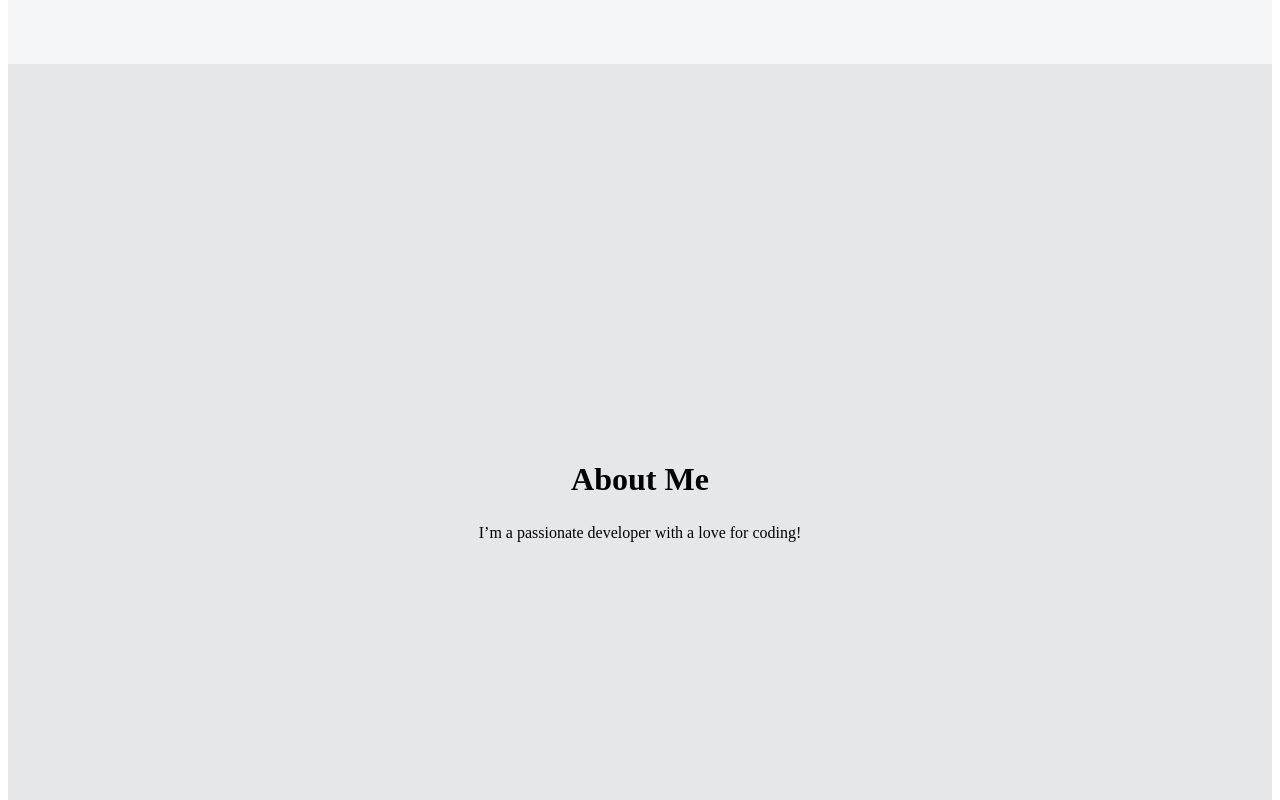
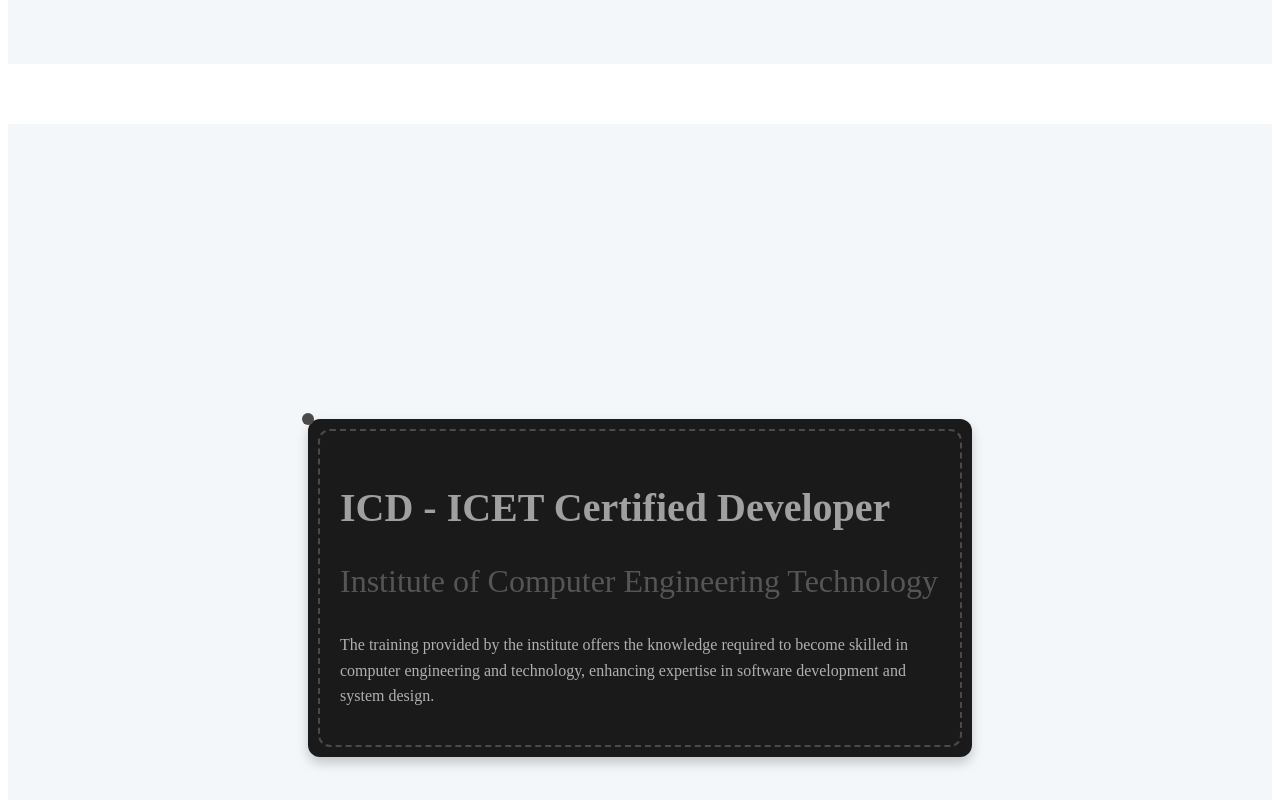
Before and after one commit to ErandaRandikaRox/my-portfolio, a React (Create React App) app: page / in a window 1280 px wide. Shown: the part 2720-3520 px from the top of the page. Built offline with nearby package versions, Linux system fonts and the light colour scheme.

Commit message:
update about me page

```diff
--- a/src/components/AboutMe.css
+++ b/src/components/AboutMe.css
@@ -1,24 +1,159 @@
-#about {
-    min-height: 100vh; /* Full viewport height */
+.certification {
+  min-height: 100vh;
   display: flex;
   align-items: center;
   justify-content: center;
-    background-color: #e5e7eb; /* Slightly darker gray */
-    text-align: center;
-    padding: 2rem;
+  background-color: #f4f7fa; /* Light gray background, matching your portfolio */
+  padding: 4rem 2rem 2rem; /* Top padding for navbar */
+  margin-top: 60px; /* Offset for fixed navbar */
 }
 
-  #about h2 {
-    font-size: 2rem;
-    font-weight: bold;
+.certification-container {
+  max-width: 1200px;
+  width: 100%;
+  position: relative;
 }
 
-  #about p {
-    margin-top: 1rem;
+.certification-card {
+  background-color: #1a1a1a; /* Dark background */
+  border-radius: 12px;
+  padding: 2rem;
+  box-shadow: 0 6px 12px rgba(0, 0, 0, 0.2);
+  opacity: 0; /* Start hidden for animation */
+  transform: translateY(20px); /* Start below */
+  transition: transform 0.6s ease, opacity 0.6s ease;
+  position: relative;
+  max-width: 600px; /* Card width */
+  margin: 0 auto; /* Center the card */
 }
 
+.certification-card.animate {
+  animation: fadeInUp 0.6s ease-out forwards;
+}
+
+@keyframes fadeInUp {
+  0% {
+    opacity: 0;
+    transform: translateY(20px);
+  }
+  100% {
+    opacity: 1;
+    transform: translateY(0);
+  }
+}
+
+.certification-card::before {
+  content: '';
+  position: absolute;
+  top: 10px;
+  left: 10px;
+  right: 10px;
+  bottom: 10px;
+  border: 2px dashed #4a4a4a; /* Dashed border */
+  border-radius: 12px;
+  pointer-events: none; /* Avoid interfering with interactions */
+}
+
+.certification-card::after {
+  content: '';
+  position: absolute;
+  top: 0;
+  left: 0;
+  width: 12px;
+  height: 12px;
+  background-color: #4a4a4a; /* Dot color */
+  border-radius: 50%;
+  transform: translate(-50%, -50%);
+  z-index: 1;
+}
+
+.certification-card h2 {
+  font-size: clamp(1.8rem, 4vw, 2.5rem);
+  font-weight: bold;
+  color: #a0a0a0; /* Light gray for title */
+  margin-bottom: 0.5rem;
+  text-align: left;
+}
+
+.subtitle {
+  font-size: clamp(1rem, 2.5vw, 1.2rem);
+  color: #7a7a7a; /* Medium gray for subtitle */
+  margin-bottom: 1rem;
+  text-align: left;
+}
+
+.description {
+  font-size: clamp(0.9rem, 2vw, 1rem);
+  color: #b0b0b0; /* Slightly lighter gray for description */
+  line-height: 1.6;
+  text-align: left;
+}
+
+/* Responsive adjustments */
 @media (max-width: 768px) {
-    #about h2 {
+  .certification {
+    padding: 3rem 1rem 1rem;
+    margin-top: 60px;
+  }
+
+  .certification-card {
+    padding: 1.5rem;
+    max-width: 90%; /* Wider on mobile */
+  }
+
+  .certification-card h2 {
+    font-size: 2rem;
+  }
+
+  .subtitle {
+    font-size: 1rem;
+  }
+
+  .description {
+    font-size: 0.9rem;
+  }
+}
+
+@media (max-width: 480px) {
+  .certification {
+    padding: 2.5rem 0.75rem 0.75rem;
+  }
+
+  .certification-card {
+    padding: 1rem;
+  }
+
+  .certification-card h2 {
+    font-size: 1.75rem;
+  }
+
+  .subtitle {
+    font-size: 0.9rem;
+  }
+
+  .description {
+    font-size: 0.85rem;
+  }
+}
+
+@media (max-width: 360px) {
+  .certification {
+    padding: 2rem 0.5rem 0.5rem;
+  }
+
+  .certification-card {
+    padding: 0.8rem;
+  }
+
+  .certification-card h2 {
     font-size: 1.5rem;
   }
+
+  .subtitle {
+    font-size: 0.8rem;
   }
+
+  .description {
+    font-size: 0.8rem;
+  }
+}
--- a/src/components/AboutMe.js
+++ b/src/components/AboutMe.js
@@ -1,15 +1,41 @@
-import React from 'react';
+import React, { useEffect, useRef } from 'react';
 import './AboutMe.css';
 
-const AboutMe = () => {
+const Certification = () => {
+  const cardRef = useRef(null);
+
+  useEffect(() => {
+    const observer = new IntersectionObserver(
+      (entries) => {
+        entries.forEach((entry) => {
+          if (entry.isIntersecting) {
+            entry.target.classList.add('animate');
+          }
+        });
+      },
+      { threshold: 0.1 } // Trigger when 10% visible
+    );
+
+    if (cardRef.current) observer.observe(cardRef.current);
+
+    return () => {
+      if (cardRef.current) observer.unobserve(cardRef.current);
+    };
+  }, []);
+
   return (
-    <section id="about">
-      <div>
-        <h2>About Me</h2>
-        <p>I’m a passionate developer with a love for coding!</p>
+    <section id="certification" className="certification">
+      <div className="certification-container">
+        <div className="certification-card" ref={cardRef}>
+          <h2>ICD - ICET Certified Developer</h2>
+          <p className="subtitle">Institute of Computer Engineering Technology</p>
+          <p className="description">
+            The training provided by the institute offers the knowledge required to become skilled in computer engineering and technology, enhancing expertise in software development and system design.
+          </p>
+        </div>
       </div>
     </section>
   );
 };
 
-export default AboutMe;
+export default Certification;
```
Lines whose indentation alone changed are shown as unchanged.
